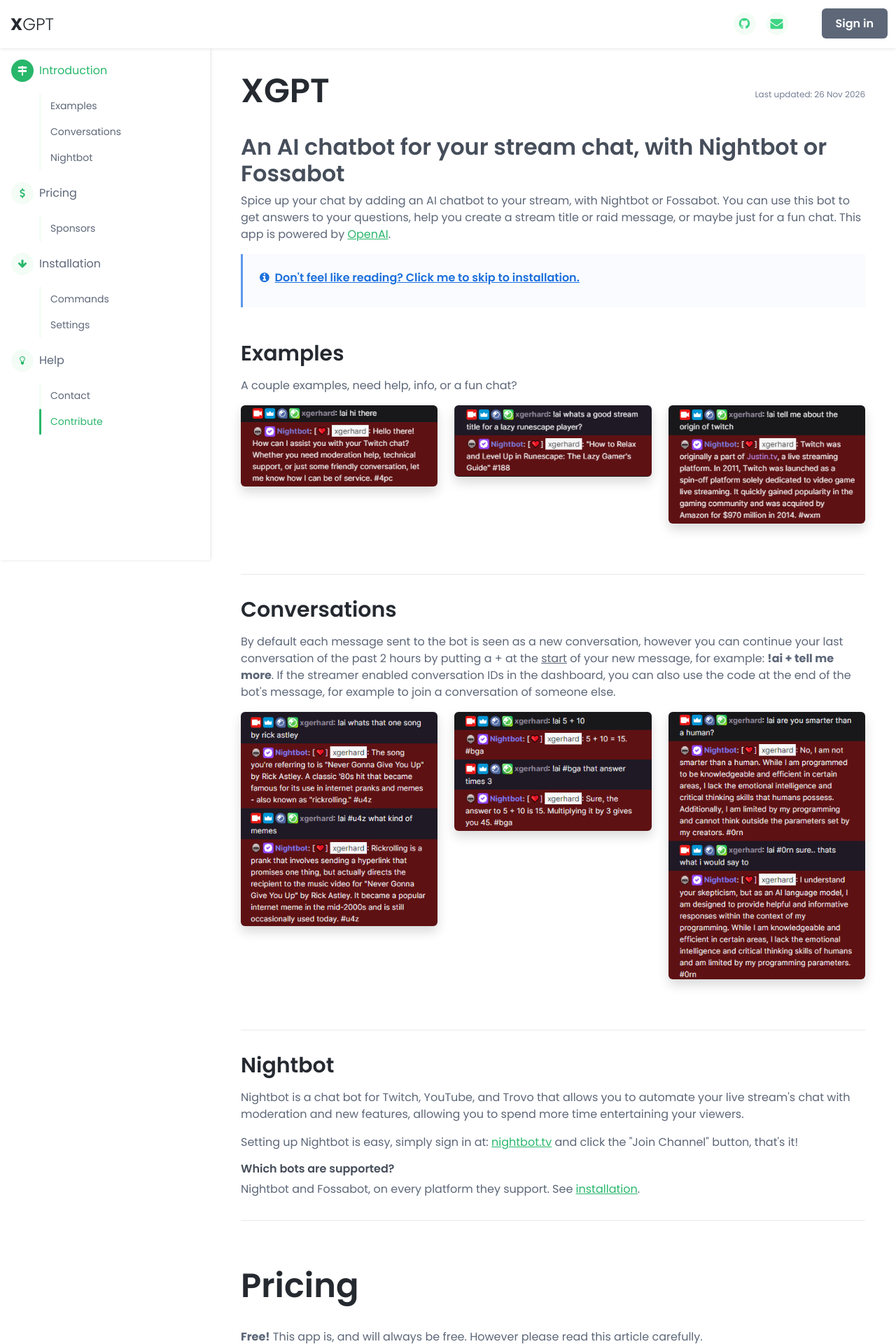
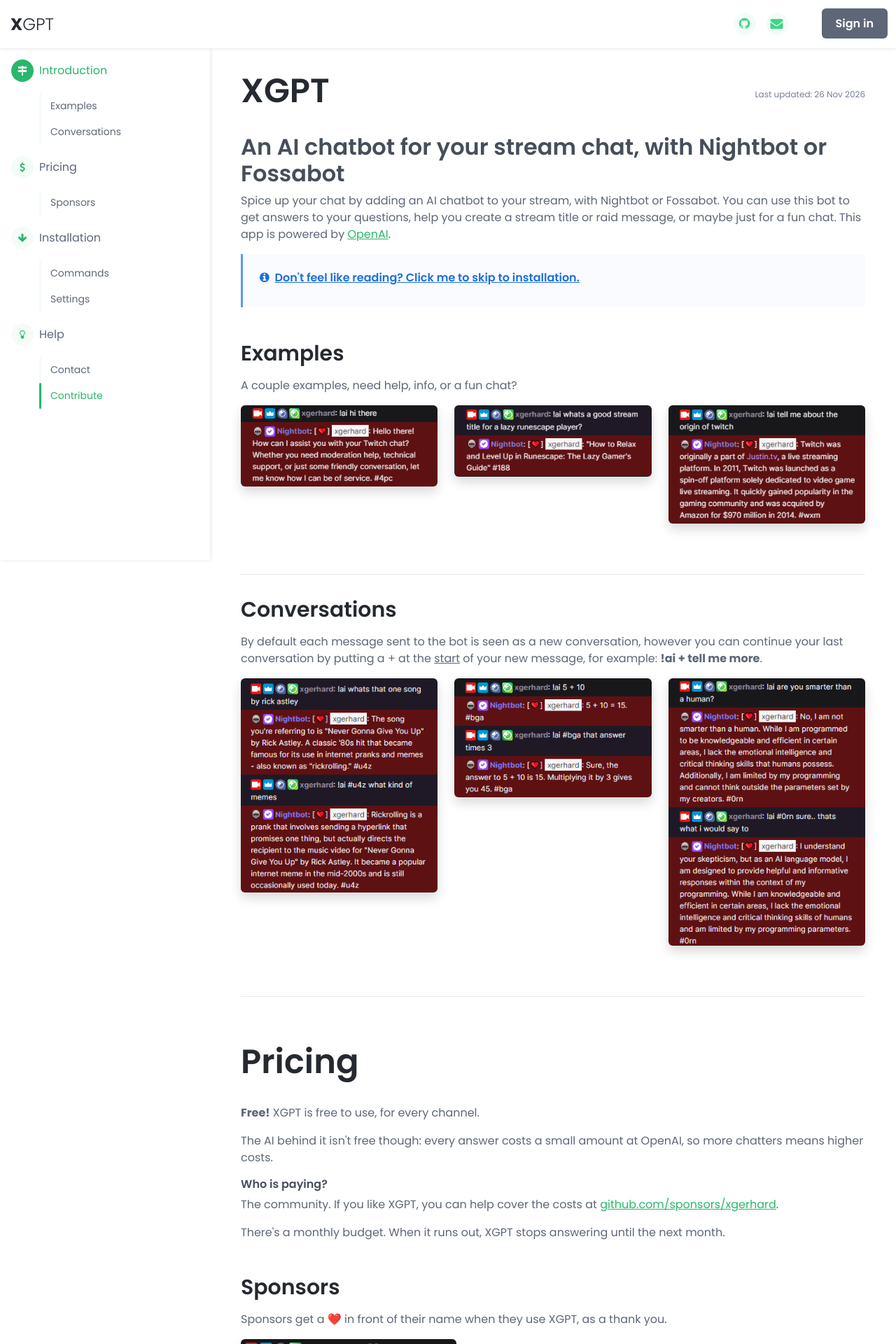
Before and after one commit to xgerhard/XGPT, a Laravel app: page / in a window 1280 px wide. Shown: the top 1920 px of the page at 70% size. Run offline with Laravel 12, Linux system fonts and the light colour scheme; some libraries are stand-ins or nearby versions.

Commit message:
Shorten the home page and use readable section ids
Pricing is rewritten, the Nightbot section is gone, and conversations
no longer mention codes or a time limit.

```diff
--- a/resources/views/home.blade.php
+++ b/resources/views/home.blade.php
@@ -54,24 +54,23 @@
         <div id="docs-sidebar" class="docs-sidebar">
             <nav id="docs-nav" class="docs-nav navbar">
                 <ul class="section-items list-unstyled nav flex-column pb-3">
-                    <li class="nav-item section-title"><a class="nav-link scrollto active" href="#section-1"><span class="theme-icon-holder me-2"><i class="fa fa-map-signs"></i></span>Introduction</a></li>
-                    <li class="nav-item"><a class="nav-link scrollto" href="#item-1-1">Examples</a></li>
-                    <li class="nav-item"><a class="nav-link scrollto" href="#item-1-2">Conversations</a></li>
-                    <li class="nav-item"><a class="nav-link scrollto" href="#item-1-3">Nightbot</a></li>
-                    <li class="nav-item section-title mt-3"><a class="nav-link scrollto" href="#section-2"><span class="theme-icon-holder me-2"><i class="fa fa-usd"></i></span>Pricing</a></li>
-                    <li class="nav-item"><a class="nav-link scrollto" href="#item-2-1">Sponsors</a></li>
-                    <li class="nav-item section-title mt-3"><a class="nav-link scrollto" href="#section-3"><span class="theme-icon-holder me-2"><i class="fa fa-arrow-down"></i></span>Installation</a></li>
-                    <li class="nav-item"><a class="nav-link scrollto" href="#item-3-1">Commands</a></li>
-                    <li class="nav-item"><a class="nav-link scrollto" href="#item-3-2">Settings</a></li>
-                    <li class="nav-item section-title mt-3"><a class="nav-link scrollto" href="#section-4"><span class="theme-icon-holder me-2"><i class="fa fa-lightbulb-o"></i></span>Help</a></li>
-                    <li class="nav-item"><a class="nav-link scrollto" href="#item-4-1">Contact</a></li>
-                    <li class="nav-item"><a class="nav-link scrollto" href="#item-4-2">Contribute</a></li>
+                    <li class="nav-item section-title"><a class="nav-link scrollto active" href="#introduction"><span class="theme-icon-holder me-2"><i class="fa fa-map-signs"></i></span>Introduction</a></li>
+                    <li class="nav-item"><a class="nav-link scrollto" href="#examples">Examples</a></li>
+                    <li class="nav-item"><a class="nav-link scrollto" href="#conversations">Conversations</a></li>
+                    <li class="nav-item section-title mt-3"><a class="nav-link scrollto" href="#pricing"><span class="theme-icon-holder me-2"><i class="fa fa-usd"></i></span>Pricing</a></li>
+                    <li class="nav-item"><a class="nav-link scrollto" href="#sponsors">Sponsors</a></li>
+                    <li class="nav-item section-title mt-3"><a class="nav-link scrollto" href="#installation"><span class="theme-icon-holder me-2"><i class="fa fa-arrow-down"></i></span>Installation</a></li>
+                    <li class="nav-item"><a class="nav-link scrollto" href="#commands">Commands</a></li>
+                    <li class="nav-item"><a class="nav-link scrollto" href="#settings">Settings</a></li>
+                    <li class="nav-item section-title mt-3"><a class="nav-link scrollto" href="#help"><span class="theme-icon-holder me-2"><i class="fa fa-lightbulb-o"></i></span>Help</a></li>
+                    <li class="nav-item"><a class="nav-link scrollto" href="#contact">Contact</a></li>
+                    <li class="nav-item"><a class="nav-link scrollto" href="#contribute">Contribute</a></li>
                 </ul>
             </nav><!--//docs-nav-->
         </div><!--//docs-sidebar-->
         <div class="docs-content">
             <div class="container">
-                <article class="docs-article" id="section-1">
+                <article class="docs-article" id="introduction">
                     <header class="docs-header">
                         <h1 class="docs-heading">XGPT <span class="docs-time">Last updated: 26 Nov 2026</span></h1>
                         <h2>An AI chatbot for your stream chat, with Nightbot or Fossabot</h2>
@@ -85,11 +84,11 @@
                                 <span class="callout-icon-holder me-1">
                                     <i class="fa fa-info-circle"></i>
                                 </span><!--//icon-holder-->
-                                <a href="#section-3">Don't feel like reading? Click me to skip to installation.</a>
+                                <a href="#installation">Don't feel like reading? Click me to skip to installation.</a>
                             </h4>
                         </div><!--//content-->
                     </div><!--//callout-block-->
-                    <section class="docs-section" id="item-1-1">
+                    <section class="docs-section" id="examples">
                         <h2 class="section-heading">Examples</h2>
                         <p>A couple examples, need help, info, or a fun chat?</p>
                         <div class="simplelightbox-gallery-intro row mb-3">
@@ -105,9 +104,9 @@
                         </div><!--//gallery-->
                     </section><!--//section-->
 
-                    <section class="docs-section" id="item-1-2">
+                    <section class="docs-section" id="conversations">
                         <h2 class="section-heading">Conversations</h2>
-                        <p>By default each message sent to the bot is seen as a new conversation, however you can continue your last conversation of the past 2 hours by putting a + at the <u>start</u> of your new message, for example: <b>!ai + tell me more</b>. If the streamer enabled conversation IDs in the dashboard, you can also use the code at the end of the bot's message, for example to join a conversation of someone else.</p>
+                        <p>By default each message sent to the bot is seen as a new conversation, however you can continue your last conversation by putting a + at the <u>start</u> of your new message, for example: <b>!ai + tell me more</b>.</p>
                         <div class="simplelightbox-gallery-convo row mb-3">
                             <div class="col-12 col-md-4 mb-3">
                                 <a href="assets/images/convo104d6994f86f4e1cab4370d045f74f052.png"><img class="figure-img img-fluid shadow rounded" src="assets/images/convo104d6994f86f4e1cab4370d045f74f052.png" alt="Rickrolling"/></a>
@@ -121,67 +120,58 @@
                         </div><!--//gallery-->
                     </section><!--//section-->
 
-                    <section class="docs-section" id="item-1-3">
-                        <h2 class="section-heading">Nightbot</h2>
-                        <p>Nightbot is a chat bot for Twitch, YouTube, and Trovo that allows you to automate your live stream's chat with moderation and new features, allowing you to spend more time entertaining your viewers.</p>
-                        <p>Setting up Nightbot is easy, simply sign in at: <a href="https://nightbot.tv/" target="blank">nightbot.tv</a> and click the "Join Channel" button, that's it!</p>
-                        <h5>Which bots are supported?</h5>
-                        <p>Nightbot and Fossabot, on every platform they support. See <a href="#section-3">installation</a>.</p>
-                    </section><!--//section-->
                 </article>
 
-                <article class="docs-article" id="section-2">
+                <article class="docs-article" id="pricing">
                     <header class="docs-header">
                         <h1 class="docs-heading">Pricing</h1>
                         <section class="docs-intro">
-                            <p><b>Free!</b> This app is, and will always be free. However please read this article carefully.</p>
-                            <p>This app is using the OpenAI API, which is <b>not free</b>. The costs are flexible, pay for what you use. Which means more users, higher costs.</p>
-                            <p>More information here: <a href="https://platform.openai.com/docs/pricing" target="blank">platform.openai.com/docs/pricing</a>. We use the <b>gpt-6-luna</b> model. Tokens are calculated based on the amount of text that has to be processed. A helpful rule of thumb is that one token generally corresponds to ~4 characters of text for common English text. This translates to roughly ¾ of a word (so 100 tokens ~= 75 words).<p>
+                            <p><b>Free!</b> XGPT is free to use, for every channel.</p>
+                            <p>The AI behind it isn't free though: every answer costs a small amount at OpenAI, so more chatters means higher costs.</p>
                             <h5>Who is paying?</h5>
-                            <p>The community. Users who want to support this project can help cover the costs here: <a href="https://github.com/sponsors/xgerhard" target="blank">github.com/sponsors/xgerhard</a>. Once we run out of tokens for the month, the app will stop working for everyone. Tokens reset on the first day of the month.</p>
-                            <p>For the generous users who help keeping this app running, we added a few extra features, see <a href="#item-2-1">Sponsors</a>.</p>
+                            <p>The community. If you like XGPT, you can help cover the costs at <a href="https://github.com/sponsors/xgerhard" target="blank">github.com/sponsors/xgerhard</a>.</p>
+                            <p>There's a monthly budget. When it runs out, XGPT stops answering until the next month.</p>
                         </section><!--//docs-intro-->
                     </header>
-                    <section class="docs-section" id="item-2-1">
+                    <section class="docs-section" id="sponsors">
                         <h2 class="section-heading">Sponsors</h2>
-                        <p>Do you, or want to, sponsor this app? Great! Head over to: <a href="https://github.com/sponsors/xgerhard" target="blank">github.com/sponsors/xgerhard</a>.</p>
-                        <p>Sponsors get a heart ❤️ in front of their name when using the app as recognition of their generosity.</p>
+                        <p>Sponsors get a ❤️ in front of their name when they use XGPT, as a thank you.</p>
                         <a href="assets/images/sponsord0376151b3df41e34cdc7fcdfcbfcb5b.png"><img class="figure-img img-fluid shadow rounded" src="assets/images/sponsord0376151b3df41e34cdc7fcdfcbfcb5b.png" alt="Sponsors heart"/></a>
                     </section><!--//section-->
                 </article><!--//docs-article-->
 
 
-                <article class="docs-article" id="section-3">
+                <article class="docs-article" id="installation">
                     <header class="docs-header">
                         <h1 class="docs-heading">Installation</h1>
                         <section class="docs-intro">
                             <p>Copy the command for your bot and you are ready to go. Sign in only to change the settings.</p>
                         </section><!--//docs-intro-->
                     </header>
-                     <section class="docs-section" id="item-3-1">
+                     <section class="docs-section" id="commands">
                         <h2 class="section-heading">Commands</h2>
                         @include('partials.commands')
                     </section><!--//section-->
 
-                    <section class="docs-section" id="item-3-2">
+                    <section class="docs-section" id="settings">
                         <h2 class="section-heading">Settings</h2>
                         <p>Sign in to customize your AI chatbot. Give the bot instructions for just your stream, or information about you or your stream so it can answer more specific questions. Want it to speak in a certain language, in a certain way, with emojis, or be more funny? Endless options and a lot of fun!</p>
                         <p><a href="/login" class="btn btn-secondary">Sign in</a></p>
                     </section><!--//section-->
                 </article><!--//docs-article-->
 
-                <article class="docs-article" id="section-4">
+                <article class="docs-article" id="help">
                     <header class="docs-header">
                         <h1 class="docs-heading">Help</h1>
                         <section class="docs-intro">
                             <p></p>
                         </section><!--//docs-intro-->
                     </header>
-                     <section class="docs-section" id="item-4-1">
+                     <section class="docs-section" id="contact">
                         <h2 class="section-heading">Contact</h2>
                         <p>Need help with the installation, any questions, or a thank you, feel free to send me a mail at: <a href="mailto:hi@gerhard.dev" target="blank">hi@gerhard.dev</a>.</p>
                     </section><!--//section-->
-                    <section class="docs-section" id="item-4-2">
+                    <section class="docs-section" id="contribute">
                         <h2 class="section-heading">Contribute</h2>
                         <p>The source code is viewable for everyone, have suggestions, improvements, or just curious? View this app on GitHub: <a href="https://github.com/xgerhard/XGPT" target="blank">GitHub.com/xgerhard/XGPT</a>.</p>
                     </section><!--//section-->
```
Also changed, not shown: resources/views/dashboard.blade.php (+25 -25 lines).
